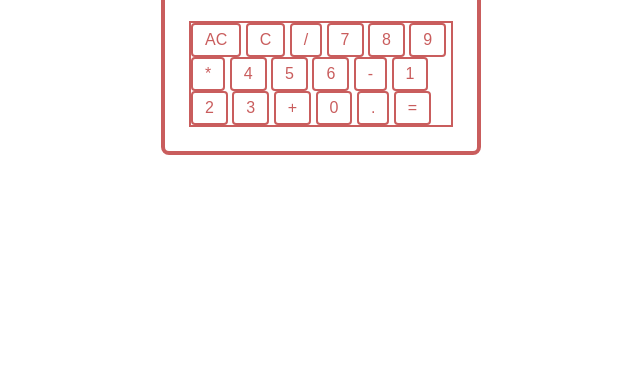
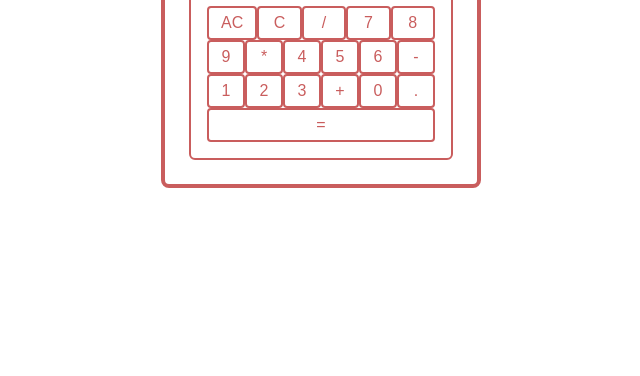
Before and after one commit to cmatsagka/calculator, a plain HTML site: page index.html in a window 1280 px wide. Shown: the part 424-800 px from the top of the page, without its empty margins (319-959 px from the left). Drawn offline with Linux system fonts and the light colour scheme.

Commit message:
Add style and flexbox to calcKeyboard

```diff
--- a/styles.css
+++ b/styles.css
@@ -53,5 +53,11 @@ button {
 
 .calcKeyboard {
     border: 2px solid rgb(201, 93, 93);
-
+    color: rgb(201, 93, 93);
+    border-radius: 6px;
+    padding: 16px;
+    font-size: 2.8rem;
+    text-align: center;
+    display: flex;
+    flex-wrap: wrap;
 }
```
